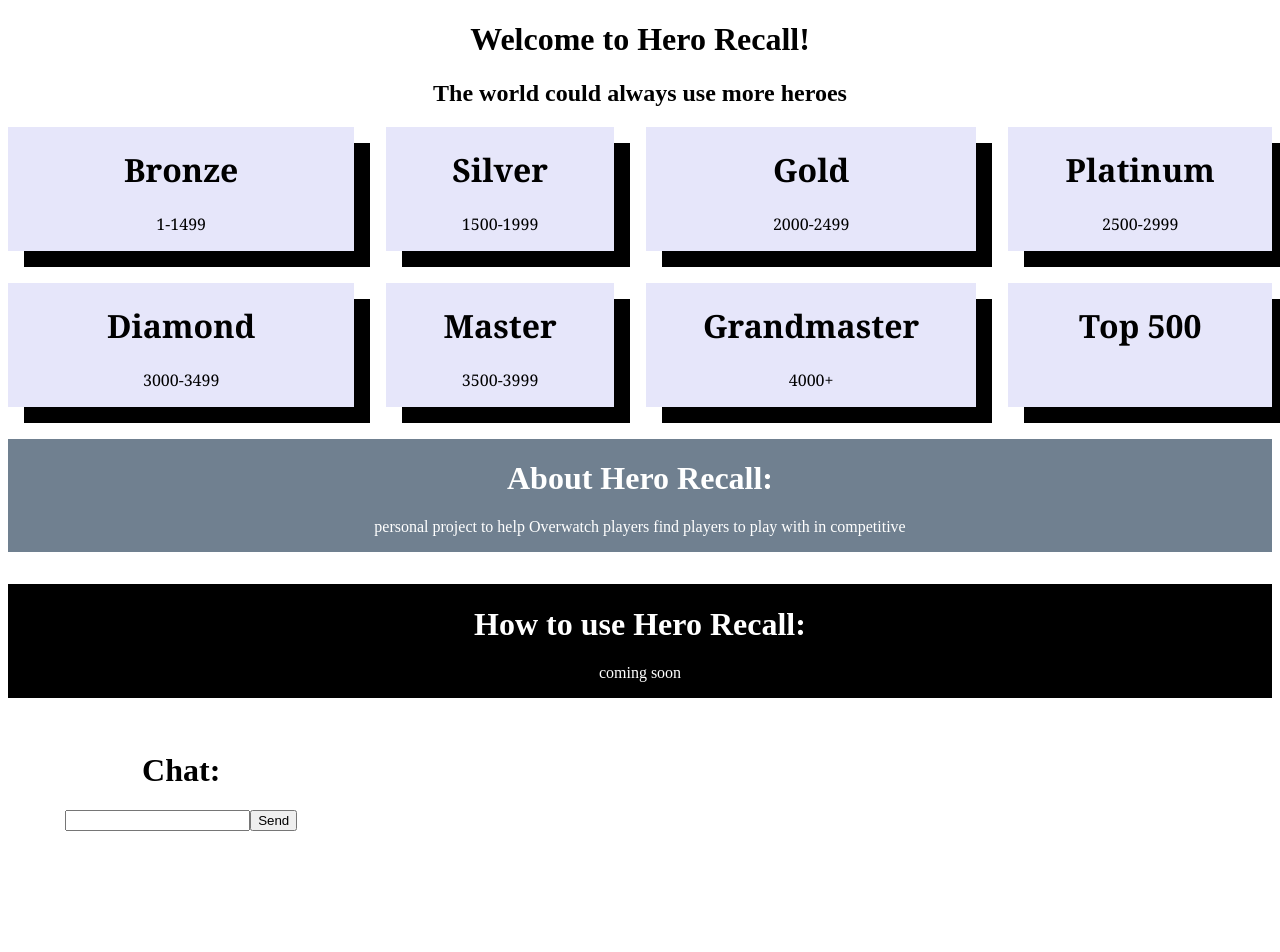
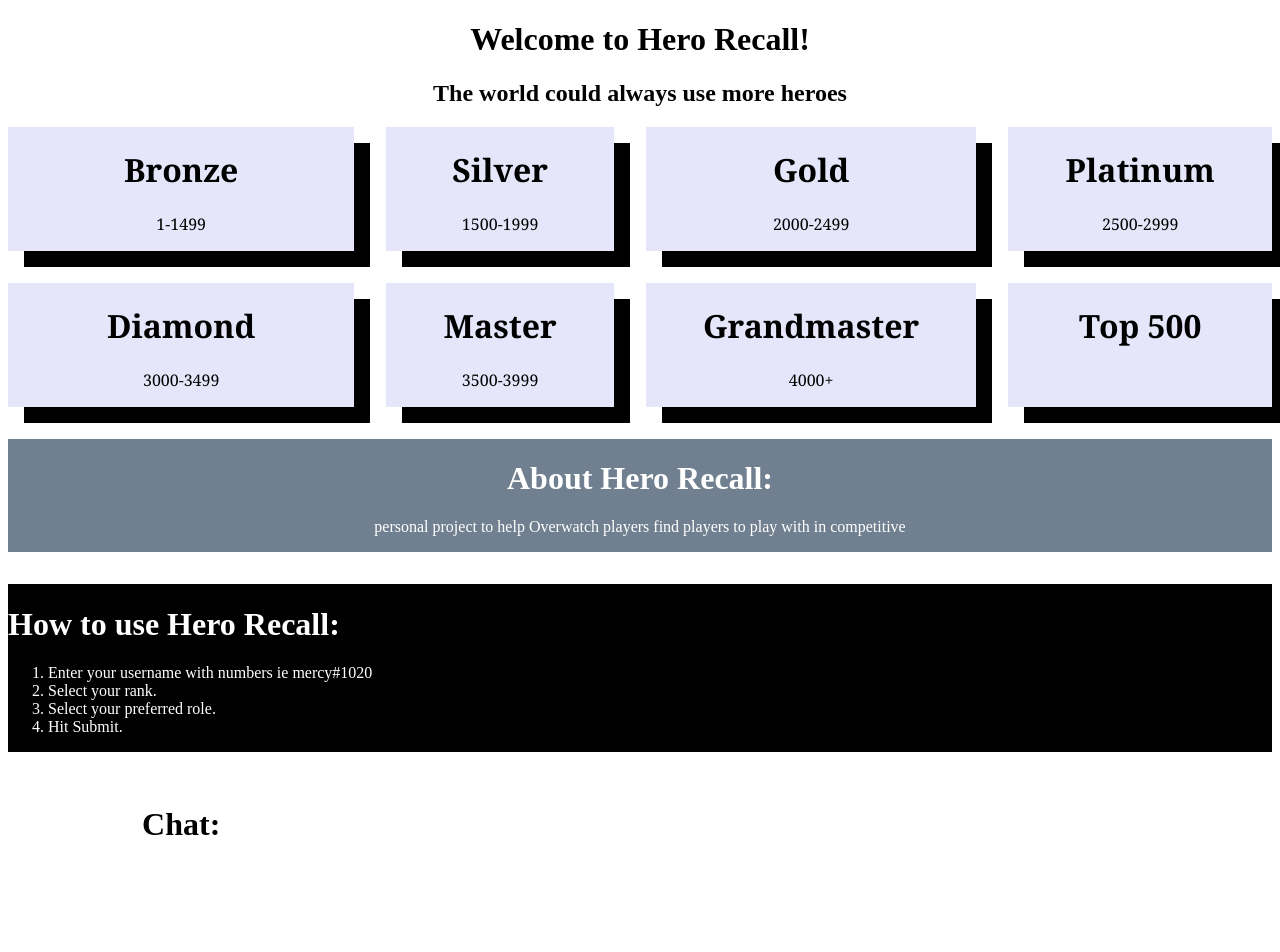
Before and after one commit to dgonza12/herofinder, an Angular app: page / in a window 1280 px wide. Shown: the top 952 px of the page. Before the commit the page ends 839 px from the top, so only its background shows below. Built offline with nearby package versions, Linux system fonts and the light colour scheme.

Commit message:
Trying fix bug

```diff
--- a/src/app/app.component.html
+++ b/src/app/app.component.html
@@ -53,7 +53,12 @@
 
     <div class=" howto">
       <h1>How to use Hero Recall:</h1>
-      <p>coming soon</p>
+      <ol>
+        <li>Enter your username with numbers ie mercy#1020</li>
+        <li>Select your rank.</li>
+        <li>Select your preferred role.</li>
+        <li>Hit Submit.</li>
+      </ol>
     </div>
 
     <div class="Chat">
@@ -71,15 +76,16 @@
 <script src="https://code.jquery.com/jquery-1.11.1.js"></script>
 
 <script>
-    var socket = io.connect();
+    //var socket = io.connect();
 
     $('#send').on('click',()=> {
-      socket.emit('chat message', $('#m').val());
+      //socket.emit('chat message', $('#m').val());
+      $('#messages').append($('<li class="message">').text($('#m').val()));
       $('#m').val('');
     });
 
-    socket.on('chat message', function(msg){
-      $('#messages').append($('<li>').text(msg));
-    });
+    //socket.on('chat message', function(msg){
+      //$('#messages').append($('<li>').text(msg));
+    //});
 
 </script>
--- a/src/styles.css
+++ b/src/styles.css
@@ -16,6 +16,7 @@
 }
 
 .howto{
+    text-align: left;
     grid-area: howto;
     background-color: black;
     color: white;
@@ -23,6 +24,14 @@
 
 
 /* chat */
+#messages{
+    height: 100px;
+}
+
+.message{
+    overflow: scroll;
+}
+
 
 
 /* ratings cards */
```
